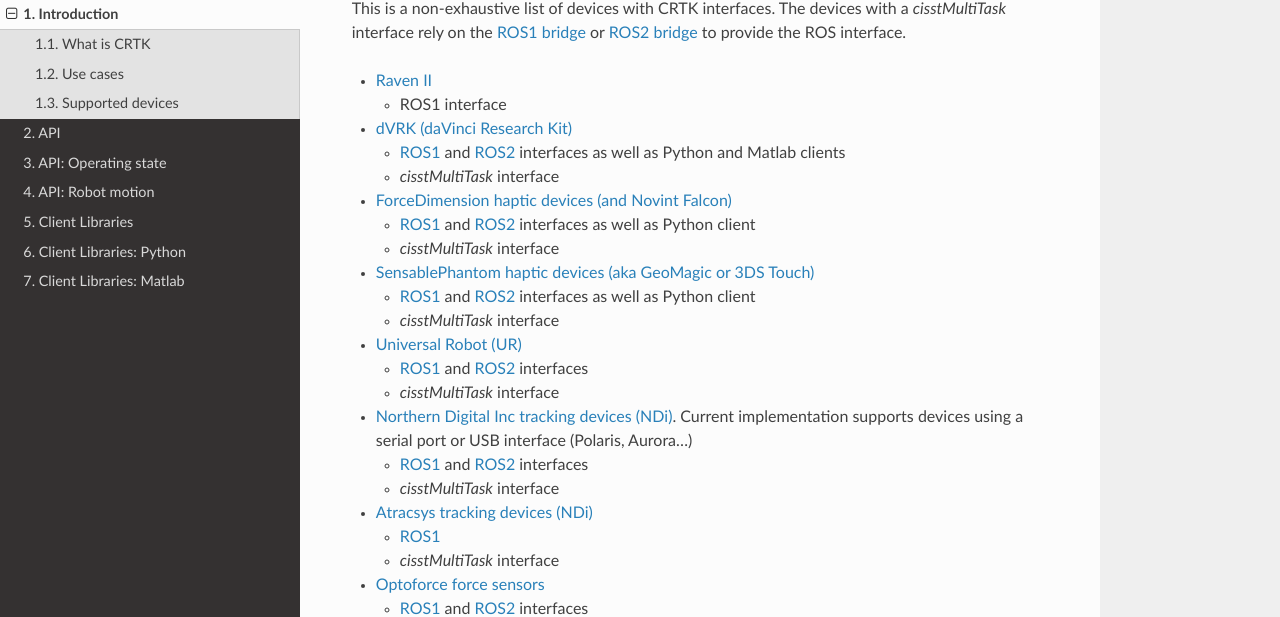
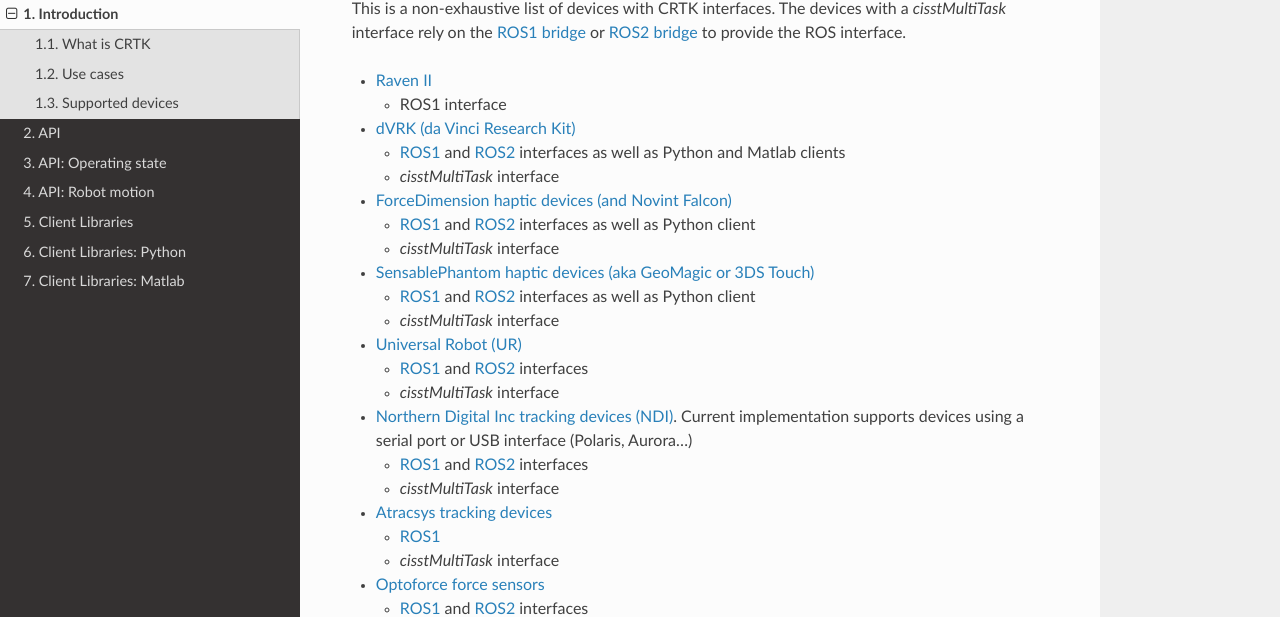
Before and after one commit to collaborative-robotics/documentation, a Sphinx documentation site: the page built from docs/pages/introduction.rst, in a window 1280 px wide and 900 px high, scrolled down 744 px. Shown: the part 139-756 px from the top of the window. Built offline with Sphinx 7.4.7 and the Read the Docs theme 2.0.0, drawn with Linux system fonts in a browser that asks for light colours.

Commit message:
Minor updates

```diff
--- a/docs/pages/introduction.rst
+++ b/docs/pages/introduction.rst
@@ -58,7 +58,7 @@
 
   * ROS1 interface
 
-* `dVRK (daVinci Research Kit) <https://github.com/jhu-dvrk/sawIntuitiveResearchKit>`_
+* `dVRK (da Vinci Research Kit) <https://github.com/jhu-dvrk/sawIntuitiveResearchKit>`_
 
   * `ROS1 <https://github.com/jhu-dvrk/dvrk-ros>`_ and `ROS2 <https://github.com/jhu-dvrk/ros2_dvrk_robot>`_ interfaces as well as Python and Matlab clients
 
@@ -82,13 +82,13 @@
 
   * *cisstMultiTask* interface
 
-* `Northern Digital Inc tracking devices (NDi) <https://github.com/jhu-saw/sawNDITracker>`_.  Current implementation supports devices using a serial port or USB interface (Polaris, Aurora...)
+* `Northern Digital Inc tracking devices (NDI) <https://github.com/jhu-saw/sawNDITracker>`_.  Current implementation supports devices using a serial port or USB interface (Polaris, Aurora...)
 
   * `ROS1 <https://github.com/jhu-saw/sawNDITracker>`_ and `ROS2 <https://github.com/jhu-saw/sawNDITrackerROS2>`_ interfaces
 
   * *cisstMultiTask* interface
 
-* `Atracsys tracking devices (NDi) <https://github.com/jhu-saw/sawAtracsysFusionTrack>`_
+* `Atracsys tracking devices <https://github.com/jhu-saw/sawAtracsysFusionTrack>`_
 
   * `ROS1 <https://github.com/jhu-saw/sawAtracsysFusionTrack>`_
 
```
